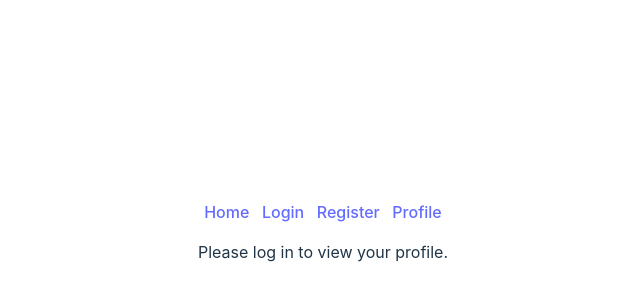
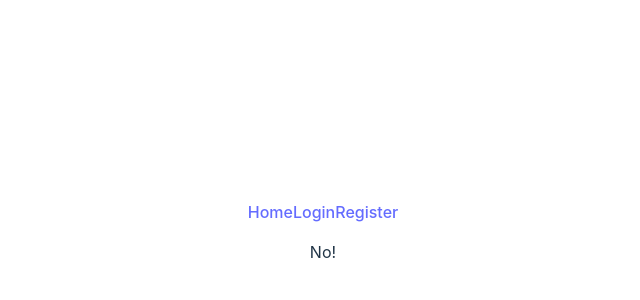
Before and after one commit to artem-ine/minisocialnetwork, a React (Vite) app: page /profile in a window 1280 px wide. Shown: the part 168-468 px from the top of the page, without its empty margins (317-957 px from the left). Built offline with nearby package versions, Linux system fonts and the light colour scheme.

Commit message:
cookies fix

```diff
--- a/src/components/Register/registerForm.jsx
+++ b/src/components/Register/registerForm.jsx
@@ -1,18 +1,17 @@
 import React, { useState } from "react";
 import { useNavigate } from "react-router-dom";
-import { useAtom } from "jotai";
-import { authAtom } from "../../jotai/store";
+import { useAuth } from "../../jotai/useAuth";
 import useErrorHandler from "../../hooks/errorHandler";
 
 function RegisterForm() {
-  const [, setAuth] = useAtom(authAtom);
+  const { setAuth } = useAuth();
   const navigate = useNavigate();
 
   const [username, setUsername] = useState("");
   const [email, setEmail] = useState("");
   const [password, setPassword] = useState("");
 
-  const { error, showError, clearError } = useErrorHandler();
+  const { error, showError } = useErrorHandler();
 
   const handleSubmit = async (e) => {
     e.preventDefault();
--- a/src/components/navbar.jsx
+++ b/src/components/navbar.jsx
@@ -1,22 +1,38 @@
 import React from "react";
 import { Link } from "react-router-dom";
+import { useAuth } from "../jotai/useAuth";
 
 const Navbar = () => {
+  const { auth, handleLogout } = useAuth();
+
   return (
     <nav>
       <ul>
         <li>
           <Link to="/">Home</Link>
         </li>
+        {!auth.isAuthenticated ? (
+          <>
             <li>
               <Link to="/login">Login</Link>
             </li>
             <li>
               <Link to="/register">Register</Link>
             </li>
+          </>
+        ) : (
+          <>
             <li>
               <Link to="/profile">Profile</Link>
             </li>
+            <li>
+              {/* Call the handleLogout function in response to user action */}
+              <button onClick={handleLogout} className="btn btn-primary">
+                Logout
+              </button>
+            </li>
+          </>
+        )}
       </ul>
     </nav>
   );
--- a/src/jotai/store.jsx
+++ /dev/null
@@ -1,11 +0,0 @@
-import { atom, useAtom } from "jotai";
-
-export const authAtom = atom({
-  isAuthenticated: false,
-  user: null,
-  token: null,
-});
-
-export function useAuth() {
-  return useAtom(authAtom);
-}
--- /dev/null
+++ b/src/jotai/useAuth.jsx
@@ -0,0 +1,45 @@
+import { useAtom } from "jotai";
+import Cookies from "js-cookie";
+import { authAtom } from "./authAtom";
+
+export const useAuth = () => {
+  const [auth, setAuth] = useAtom(authAtom);
+
+  const jwtToken = Cookies.get("token");
+
+  if (jwtToken && !auth.isAuthenticated) {
+    fetch("http://localhost:1337/api/users/me", {
+      headers: {
+        Authorization: `Bearer ${jwtToken}`,
+        "Content-Type": "application/json",
+      },
+    })
+      .then((response) => response.json())
+      .then((userData) => {
+        setAuth({
+          isAuthenticated: true,
+          user: userData,
+          token: jwtToken,
+        });
+        console.log(userData);
+      })
+      .catch((error) => {
+        console.error("Error fetching user data:", error);
+      });
+  }
+
+  const handleLogout = () => {
+    Cookies.remove("token");
+    setAuth({
+      isAuthenticated: false,
+      user: null,
+      token: null,
+    });
+  };
+
+  return {
+    auth,
+    handleLogout,
+    setAuth,
+  };
+};
--- a/src/pages/home.jsx
+++ b/src/pages/home.jsx
@@ -1,15 +1,20 @@
-import { useAuth } from "../jotai/store";
+import React from "react";
+import { useAuth } from "../jotai/useAuth";
 
 function Home() {
-  const [auth] = useAuth();
-
-  if (!auth.isAuthenticated) {
-    return <p>Welcome!</p>;
-  }
+  const { auth } = useAuth();
 
   return (
     <div>
-      <h2>Welcome, {auth.user.username}!</h2>
+      {auth.isAuthenticated ? (
+        auth.user ? (
+          <h2>Welcome, {auth.user.username}!</h2>
+        ) : (
+          <p>Welcome authenticated user!</p>
+        )
+      ) : (
+        <p>Welcome!</p>
+      )}
     </div>
   );
 }
--- a/src/pages/login.jsx
+++ b/src/pages/login.jsx
@@ -1,16 +1,16 @@
 import { useState } from "react";
-import { useAuth } from "../jotai/store";
 import { useNavigate } from "react-router-dom";
+import Cookies from "js-cookie";
 import useErrorHandler from "../hooks/errorHandler";
+import { useAuth } from "../jotai/useAuth";
 
 function Login() {
   const navigate = useNavigate();
-
+  const { setAuth } = useAuth();
   const [username, setUsername] = useState("");
   const [password, setPassword] = useState("");
-  const [, setAuth] = useAuth();
 
-  const { error, showError, clearError } = useErrorHandler();
+  const { error, showError } = useErrorHandler();
 
   const handleSubmit = async (e) => {
     e.preventDefault();
@@ -30,12 +30,14 @@ function Login() {
       const data = await response.json();
 
       if (response.ok) {
-        setAuth((prevAuth) => ({
-          ...prevAuth,
+        setAuth({
           isAuthenticated: true,
           user: data.user,
           token: data.jwt,
-        }));
+        });
+        const token = data.jwt;
+        Cookies.set("token", token);
+        console.log(data.jwt);
         navigate("/profile");
       } else {
         const errorMessage = data.message || "Login failed.";
@@ -83,4 +85,5 @@ function Login() {
     </div>
   );
 }
+
 export default Login;
--- a/src/pages/profile.jsx
+++ b/src/pages/profile.jsx
@@ -1,15 +1,19 @@
-import { useAuth } from "../jotai/store";
+import { useAuth } from "../jotai/useAuth"; // Import the updated useAuth hook
 
 function Profile() {
-  const [auth] = useAuth();
-
-  if (!auth.isAuthenticated) {
-    return <p>Please log in to view your profile.</p>;
-  }
+  const { auth } = useAuth();
 
   return (
     <div>
-      <h2>Welcome, {auth.user.username}!</h2>
+      {auth.isAuthenticated ? (
+        auth.user ? (
+          <h2>Welcome to your profile, {auth.user.username}!</h2>
+        ) : (
+          <p>Profile of authenticated user!</p>
+        )
+      ) : (
+        <p>No!</p>
+      )}
     </div>
   );
 }
```
Also changed, not shown: src/components/LogOut.jsx (+14 -0 lines), src/hooks/useAuth.js (deleted, +0 -17 lines). Lines whose indentation alone changed are shown as unchanged.
